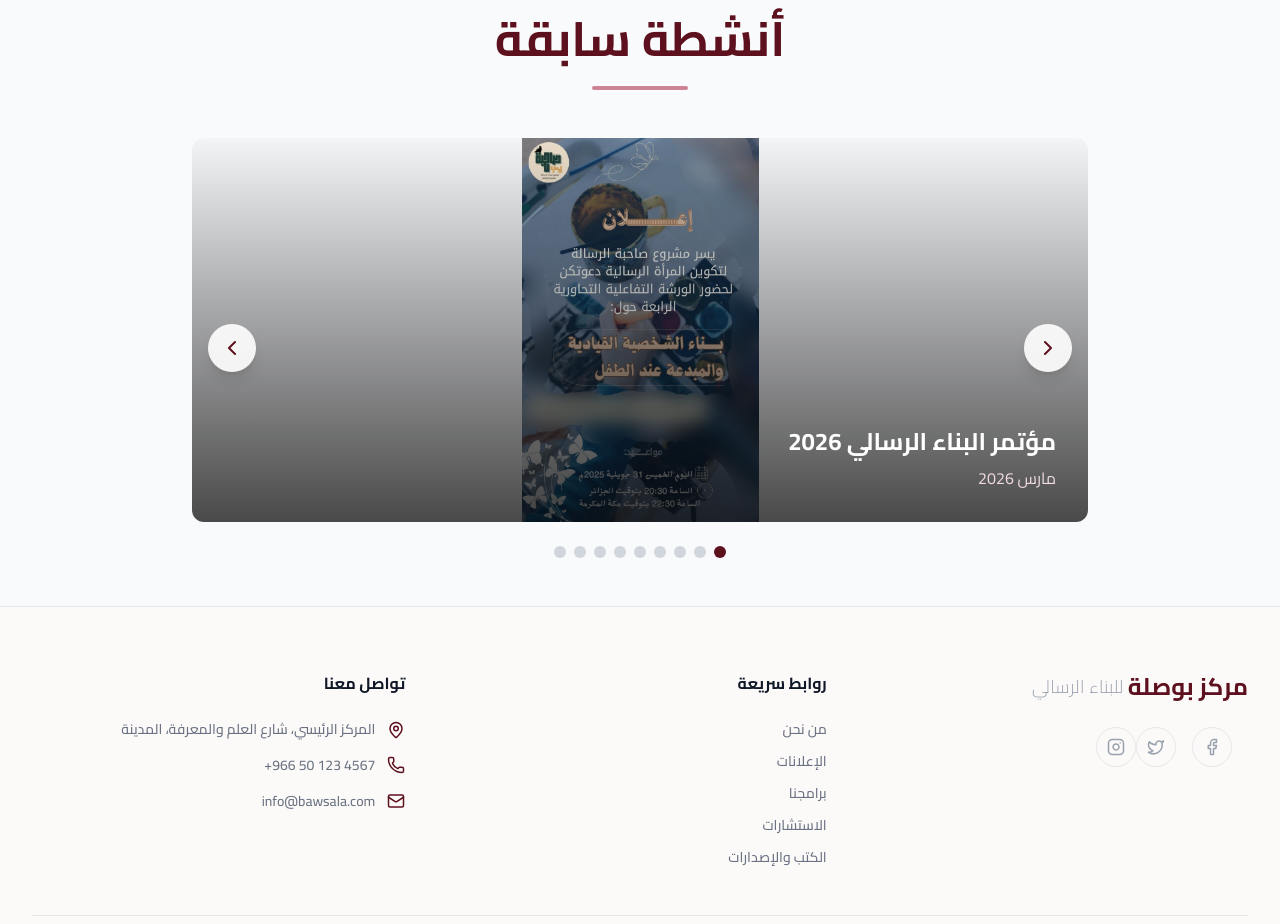
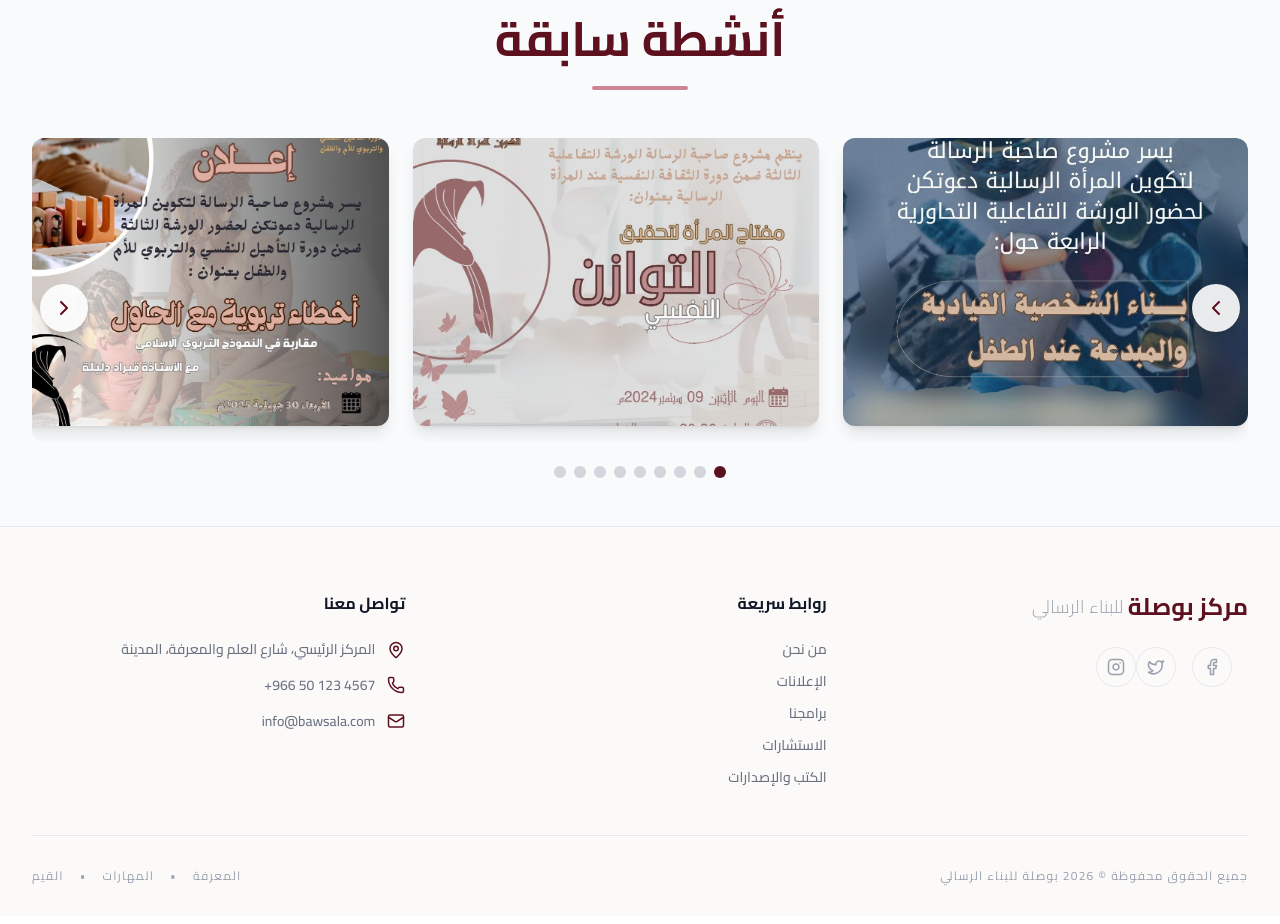
Before and after one commit to lina-ioussaidene/busala, a React (Vite) app: page /announcements in a window 1280 px wide. Shown: the part 920-1844 px from the top of the page. Built offline with nearby package versions, Linux system fonts and the light colour scheme.

Commit message:
Mise à jour du site : slider annonces, bouton WhatsApp, article externe et titre d'accueil

```diff
--- a/src/pages/Announcements.tsx
+++ b/src/pages/Announcements.tsx
@@ -1,8 +1,10 @@
-import { useState } from 'react';
+import { useRef, useState } from 'react';
 import { ChevronLeft, ChevronRight, Calendar, Clock, MapPin } from 'lucide-react';
 
 export default function Announcements() {
   const [currentSlide, setCurrentSlide] = useState(0);
+  const sliderRef = useRef<HTMLDivElement | null>(null);
+  const slideRefs = useRef<Array<HTMLDivElement | null>>([]);
 
   // Upcoming activities
   const upcomingActivities = [
@@ -35,70 +37,63 @@ export default function Announcements() {
     }
   ];
 
-  // Past activities (for slider)
+  // Past activities
   const pastActivities = [
     {
-      id: 1,
-      title: 'مؤتمر البناء الرسالي 2026',
-      date: 'مارس 2026',
+      id: 1 ,
       image: '/images/1777578827044.jpg'
     },
     {
       id: 2,
-      title: 'مسابقة حفظ القرآن',
-      date: 'فبراير 2026',
       image: '/images/1777578827055.jpg'
     },
     {
       id: 3,
-      title: 'ورشة القيادة الشابة',
-      date: 'يناير 2026',
       image: '/images/1777578827061.jpg'
     },
     {
       id: 4,
-      title: 'حفل تكريم الخريجين',
-      date: 'ديسمبر 2025',
       image: '/images/1777578827066.jpg'
     },
     {
       id: 5,
-      title: 'دورة تدريبية',
-      date: 'نوفمبر 2025',
       image: '/images/1777578827070.jpg'
     },
     {
       id: 6,
-      title: 'ملتقى الشباب',
-      date: 'أكتوبر 2025',
       image: '/images/1777578827082.jpg'
     },
     {
       id: 7,
-      title: 'حفلة تكريمية',
-      date: 'سبتمبر 2025',
       image: '/images/1777578827088.jpg'
     },
     {
       id: 8,
-      title: 'ورشة مهارات',
-      date: 'أغسطس 2025',
       image: '/images/1777578827092.jpg'
     },
     {
       id: 9,
-      title: 'مخيم صيفي',
-      date: 'يوليو 2025',
       image: '/images/1777578827112.jpg'
-    }
+    },
   ];
 
+  const scrollToSlide = (index: number) => {
+    const slide = slideRefs.current[index];
+    if (sliderRef.current && slide) {
+      sliderRef.current.scrollTo({ left: slide.offsetLeft, behavior: 'smooth' });
+    }
+  };
+
   const nextSlide = () => {
-    setCurrentSlide((prev) => (prev + 1) % pastActivities.length);
+    const nextIndex = (currentSlide + 1) % pastActivities.length;
+    setCurrentSlide(nextIndex);
+    scrollToSlide(nextIndex);
   };
 
   const prevSlide = () => {
-    setCurrentSlide((prev) => (prev - 1 + pastActivities.length) % pastActivities.length);
+    const prevIndex = (currentSlide - 1 + pastActivities.length) % pastActivities.length;
+    setCurrentSlide(prevIndex);
+    scrollToSlide(prevIndex);
   };
 
   return (
@@ -167,53 +162,53 @@ export default function Announcements() {
             <div className="w-24 h-1 bg-primary-300 mx-auto rounded-full"></div>
           </div>
 
-          <div className="relative max-w-4xl mx-auto">
+          <div className="relative">
             <div className="overflow-hidden rounded-xl">
               <div
-                className="flex transition-transform duration-500 ease-in-out"
-                style={{ transform: `translateX(-${currentSlide * 100}%)` }}
+                ref={sliderRef}
+                className="flex gap-6 overflow-x-auto scroll-smooth snap-x snap-mandatory pb-4"
               >
-                {pastActivities.map((activity) => (
-                  <div key={activity.id} className="w-full flex-shrink-0">
-                    <div className="relative h-96 bg-gray-100">
+                {pastActivities.map((activity, index) => (
+                  <div
+                    key={activity.id}
+                    ref={(el) => (slideRefs.current[index] = el)}
+                    className="snap-start shrink-0 min-w-full sm:min-w-[50%] lg:min-w-[33.333%]"
+                  >
+                    <div className="overflow-hidden rounded-xl shadow-lg bg-white h-72">
                       <img
                         src={activity.image}
-                        alt={activity.title}
-                        className="w-full h-full object-contain"
+                        alt="صورة نشاط سابق"
+                        className="w-full h-full object-cover"
                       />
-                      <div className="absolute inset-0 bg-gradient-to-t from-black/70 to-transparent"></div>
-                      <div className="absolute bottom-0 left-0 right-0 p-8 text-white">
-                        <h3 className="text-2xl font-bold mb-2">{activity.title}</h3>
-                        <p className="text-primary-100">{activity.date}</p>
-                      </div>
                     </div>
                   </div>
                 ))}
               </div>
             </div>
 
-            {/* Navigation buttons */}
             <button
               onClick={prevSlide}
-              className="absolute right-4 top-1/2 -translate-y-1/2 bg-white/90 hover:bg-white text-primary-800 p-3 rounded-full shadow-lg transition"
+              className="absolute right-2 top-1/2 -translate-y-1/2 bg-white/90 hover:bg-white text-primary-800 p-3 rounded-full shadow-lg transition"
+            >
+              <ChevronLeft size={24} />
+            </button>
+            <button
+              onClick={nextSlide}
+              className="absolute left-2 top-1/2 -translate-y-1/2 bg-white/90 hover:bg-white text-primary-800 p-3 rounded-full shadow-lg transition"
             >
               <ChevronRight size={24} />
             </button>
-            <button
-              onClick={nextSlide}
-              className="absolute left-4 top-1/2 -translate-y-1/2 bg-white/90 hover:bg-white text-primary-800 p-3 rounded-full shadow-lg transition"
-            >
-              <ChevronLeft size={24} />
-            </button>
 
-            {/* Dots indicator */}
             <div className="flex justify-center gap-2 mt-6">
               {pastActivities.map((_, index) => (
                 <button
                   key={index}
-                  onClick={() => setCurrentSlide(index)}
+                  onClick={() => {
+                    setCurrentSlide(index);
+                    scrollToSlide(index);
+                  }}
                   className={`w-3 h-3 rounded-full transition ${
-                    index === currentSlide ? 'bg-primary-800' : 'bg-gray-300'
+                    currentSlide === index ? 'bg-primary-800' : 'bg-gray-300'
                   }`}
                 />
               ))}
--- a/src/pages/Books.tsx
+++ b/src/pages/Books.tsx
@@ -4,27 +4,33 @@ export default function Books() {
   const books = [
     {
       id: 1,
-      title: 'دليل التاهيل الاسري ',
+      title: 'دليل التأهيل الأسري ',
       desc: 'دليلك العملي لبناء أسرة مستقرة ورسالية.',
       image: 'images/livre famille.png',
     },
     {
       id: 2,
-      title: 'دليل التاهيل الحضاري للمراهق ',
+      title: 'دليل التأهيل الحضاري للمراهق ',
       desc: 'مرجعك لتوجيه المراهقين نحو الهوية الرسالية.',
       image: 'images/livre ado.png',
     },
     {
       id: 3,
-      title: 'دليل التاهيل الحضاري لمرحله الطفوله',
-      desc: 'أدواتك التربوية لمرحلة الطفولة المبكرة.',
+      title: 'دليل التأهيل الحضاري لمرحلة الطفولة ',
+      desc: 'أدواتك التربوية لمرحلة الطفولة.',
       image: 'images/livre enfant.png',
     },
     {
       id: 4,
-      title: 'دليل التاهيل الحضاري للمعلمين',
+      title: 'دليل التأهيل الحضاري للمعلمين',
       desc: 'منهجيتك لتأهيل المعلمين الرساليين.',
       image: 'images/livre prof.png',
+    },
+    {
+      id: 5,
+      title: 'دليل التأهيل الحضاري للموهوبين ',
+      desc: 'منهجية التأهيل الحضاري للمعلم الرسالي',
+      image: 'images/livre intello.png',
     },
   ];
 
@@ -37,9 +43,9 @@ export default function Books() {
     },
     {
       id: 2,
-      title: 'مداخلة دليلة قيراد',
+      title: 'من منظور السننية الشاملة',
       desc: 'تحليل معمق لمفاهيم التزكية والتوجيه.',
-      pdfUrl: 'articlepdf/مداخلة دليلة قيراد (2).pdf'
+      pdfUrl: 'articlepdf/من منظور السننية الشاملة .pdf'
     },
     {
       id: 3,
@@ -52,6 +58,12 @@ export default function Books() {
       title: 'منظومة الطيب برغوث السننية وفاعليتها في التأصيل لفقه النهضة الحضارية',
       desc: 'الوعي السني كنموذج للنهضة الحضارية المعاصرة.',
       pdfUrl: 'articlepdf/منظومة-الطيب-برغوث-السننية-وفاعليتها-في-التأصيل-لفقه-النهضة-الحضارية-الوعي-السنني-...ational-renaissance.---sunni-consciousness-as-a-modle- - ٢٠٢٦-٠٥-٠٢T٠٨٣٩٢٠.٩٦٩.pdf'
+    },
+    {
+      id: 5,
+      title: 'بين الحقيقة و الوهم أ.ليلى جوادي ',
+      desc: 'رابط خارجي لمقال متاح عبر الإنترنت.',
+      linkUrl: 'https://arrabiaa.net/%D8%A8%D9%8A'
     },
   ];
 
@@ -87,6 +99,7 @@ export default function Books() {
                   <h3 className="text-xl font-bold text-gray-900 mb-2">{book.title}</h3>
                   <p className="text-gray-500 text-sm leading-relaxed mb-6 flex-1">{book.desc}</p>
 
+                  <div className="mb-3 text-rose-700 font-bold">قريبا</div>
                   <a
                     href={whatsappUrl}
                     target="_blank"
@@ -116,12 +129,14 @@ export default function Books() {
                 <p className="text-gray-600 mb-6 leading-relaxed">{article.desc}</p>
 
                 <a
-                  href={article.pdfUrl}
-                  download
+                  href={article.linkUrl ?? article.pdfUrl}
+                  target="_blank"
+                  rel="noopener noreferrer"
+                  download={!article.linkUrl}
                   className="inline-flex items-center gap-2 px-4 py-2 bg-primary-800 text-white rounded-lg font-bold hover:bg-primary-900 transition text-sm"
                 >
                   <ShoppingBag size={16} />
-                  تحميل PDF
+                  <span>{article.linkUrl ? 'فتح الرابط' : 'تحميل PDF'}</span>
                 </a>
               </div>
             ))}
--- a/src/pages/Home.tsx
+++ b/src/pages/Home.tsx
@@ -13,8 +13,14 @@ export default function Home() {
 
         <div className="max-w-7xl mx-auto px-4 sm:px-6 lg:px-8 relative z-10 text-center">
           <div className="text-center mb-12">
-            <h3 className="text-5xl md:text-7xl font-black text-primary-800 mb-4">مركز بوصلة</h3>
-            <h4 className="text-3xl md:text-4xl font-bold text-primary-800 mb-2">للبناء الرسالي</h4>
+            <h3 className="text-5xl md:text-7xl font-black text-primary-800 mb-4 flex justify-center items-end gap-3">
+              <span>مركز</span>
+              <span className="text-3xl md:text-4xl font-semibold">للبناء</span>
+            </h3>
+            <h3 className="text-5xl md:text-7xl font-black text-primary-800 mb-2 flex justify-center items-end gap-3">
+              <span>بوصلة</span>
+              <span className="text-xl md:text-2xl font-semibold">الرسالي</span>
+            </h3>
             <div className="text-center mb-8 max-w-4xl mx-auto">
               <h5 className="text-lg md:text-xl text-gray-600 font-light mb-6">من التأهيل إلى التمكين</h5>
               <p className="text-base md:text-lg text-gray-600 leading-relaxed font-normal" style={{fontFamily: 'Noto Sans Arabic, sans-serif'}}>
@@ -31,7 +37,8 @@ export default function Home() {
               إصدارات المركز
             </Link>
             <Link to="/programs" className="w-full sm:w-auto px-8 py-4 bg-primary-800 text-white rounded-lg font-bold text-lg hover:bg-primary-900 transition-all shadow-lg shadow-primary-900/10">
-              مشاريع
+
+مشاريعنا
             </Link>
             <a href="#contact" className="w-full sm:w-auto px-8 py-4 bg-white text-gray-800 border border-gray-300 rounded-lg font-bold text-lg hover:bg-gray-50 transition-all">
               تواصل معنا
```
Also changed, not shown: public/images/livre intello.png (added).
